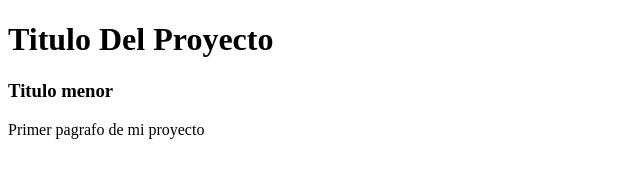
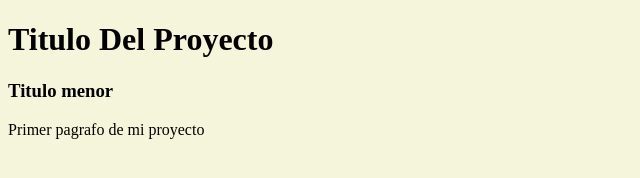
Before and after one commit to rdgzpasserini/cursoGit, a plain HTML site: page index.html in a window 1280 px wide. Shown: the whole page, without its empty margins (0-640 px from the left). Drawn offline with Linux system fonts and the light colour scheme.

Commit message:
Modificacion estilo

```diff
--- /dev/null
+++ b/CSS/styles.css
@@ -0,0 +1,6 @@
+@charset "utf-8";
+/* CSS Documentos*/
+
+body {
+    background-color: beige;
+}
--- /dev/null
+++ b/JS/main.js
@@ -0,0 +1 @@
+//Comentario
--- a/index.html
+++ b/index.html
@@ -3,6 +3,7 @@
     <head>
         <meta charset="utf-8">
         <title>Primer proyecto con Git</title>
+        <link href="css/styles.css" rel="stylesheet" type="text/css">
     </head>
     <body>
         <h1>Titulo Del Proyecto</h1>
```
